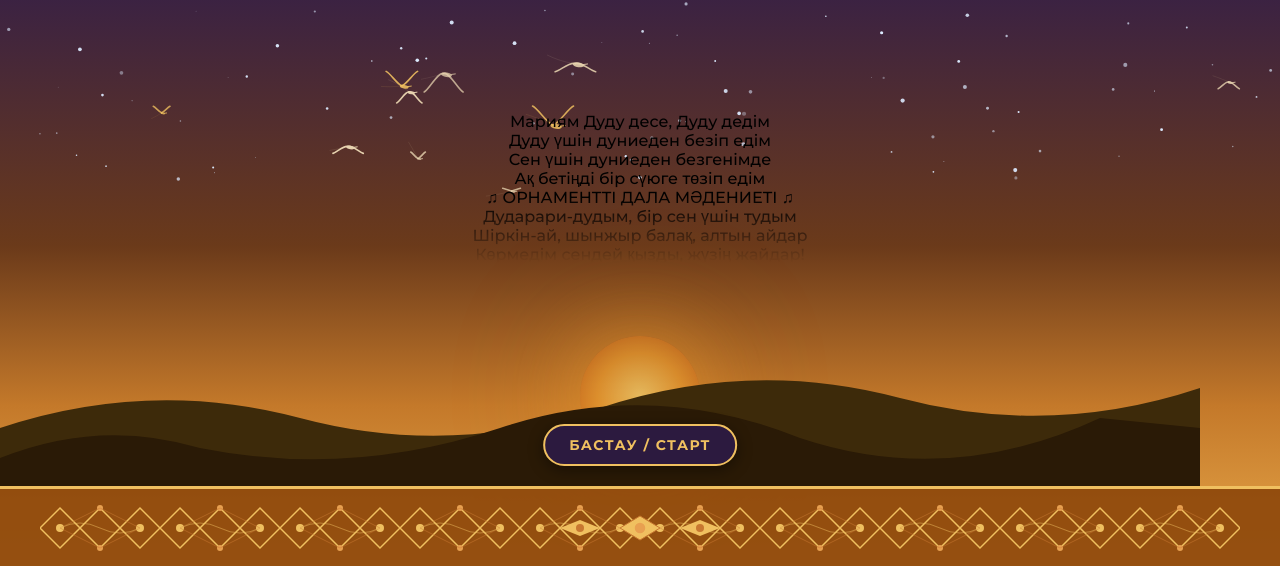
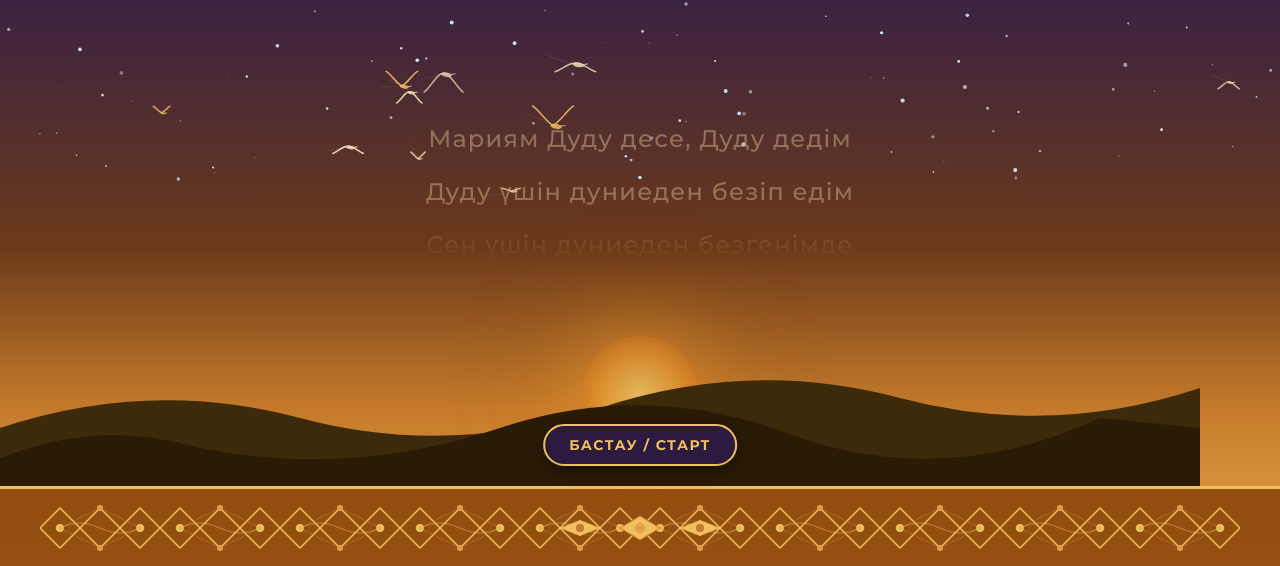
Before and after one commit to sayanurzhigit/firstsite, a plain HTML site: page sayaka.html in a window 1280 px wide. Shown: the part 234-800 px from the top of the page. Drawn offline with Linux system fonts and the light colour scheme.

Commit message:
3 commit

```diff
--- a/sayaka.html
+++ b/sayaka.html
@@ -115,7 +115,7 @@
     transition: transform 0.6s cubic-bezier(0.23, 1, 0.32, 1);
   }
 
-  .lyric-line
+  .lyric-line {
     font-size: clamp(16px, 2.5vw, 24px);
     color: rgba(232, 212, 160, 0.4);
     padding: 12px 0;
```
